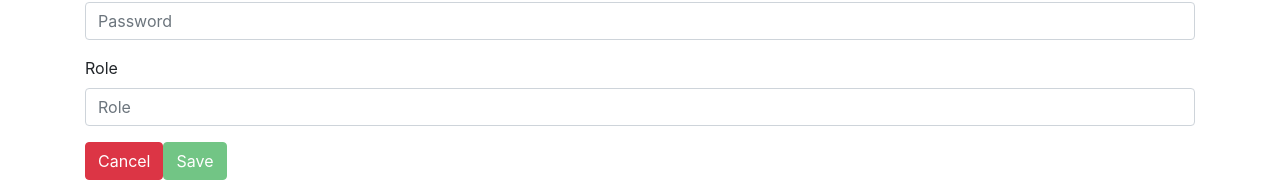
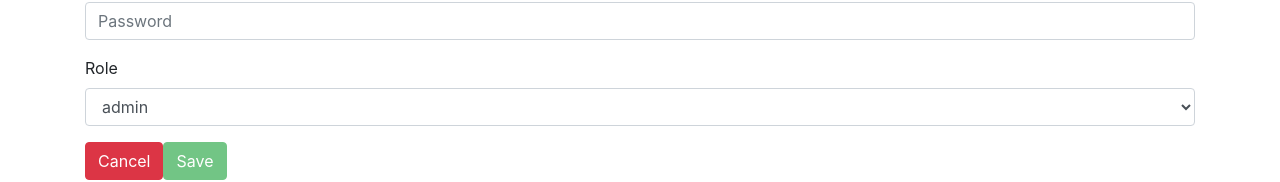
Before and after one commit to Strattonshrugged/librecanvas, an Angular app: page /users/edit/1 in a window 1280 px wide. Shown: the part 300-482 px from the top of the page. Built offline with nearby package versions, Linux system fonts and the light colour scheme; no server answers; sample sign-in values are in the browser's storage.

Commit message:
use select box for editing user role

```diff
--- a/src/app/components/user/user-edit/user-edit.component.html
+++ b/src/app/components/user/user-edit/user-edit.component.html
@@ -25,10 +25,10 @@
   </div>
   <div class="form-group">
     <label for="role">Role</label>
-    <input id="role" name="role" type="role" class="form-control" formControlName="role" placeholder="Role" >
-    <div *ngIf="f.role.invalid && (f.role.dirty || f.role.touched)" class="alert alert-danger">
-      <div *ngIf="f.role.errors.required">Role is required.</div>
-    </div>
+    <select class="form-control" id="role" formControlName="role">
+      <option>{{Role.Admin}}</option>
+      <option>{{Role.User}}</option>
+    </select>
   </div>
   <button class="btn btn-danger" routerLink="/admin">Cancel</button>
   <button class="btn btn-success" type="submit" (click)="editUser()" [disabled]="editForm.pristine || editForm.invalid">Save</button>
--- a/src/app/components/user/user-edit/user-edit.component.ts
+++ b/src/app/components/user/user-edit/user-edit.component.ts
@@ -2,6 +2,7 @@ import { Component, OnInit } from '@angular/core';
 import { Router, ActivatedRoute } from '@angular/router';
 import { FormGroup, FormBuilder, Validators } from '@angular/forms';
 import { UserService } from '../../../services/user.service';
+import { Role } from '../../../models/role';
 
 @Component({
   selector: 'app-user-edit',
@@ -39,6 +40,7 @@ export class UserEditComponent implements OnInit {
 
   // convenience getter for easy access to form fields
   get f() { return this.editForm.controls; }
+  get Role() { return Role; }
 
   editUser() {
     if (this.editForm.invalid) {
```
